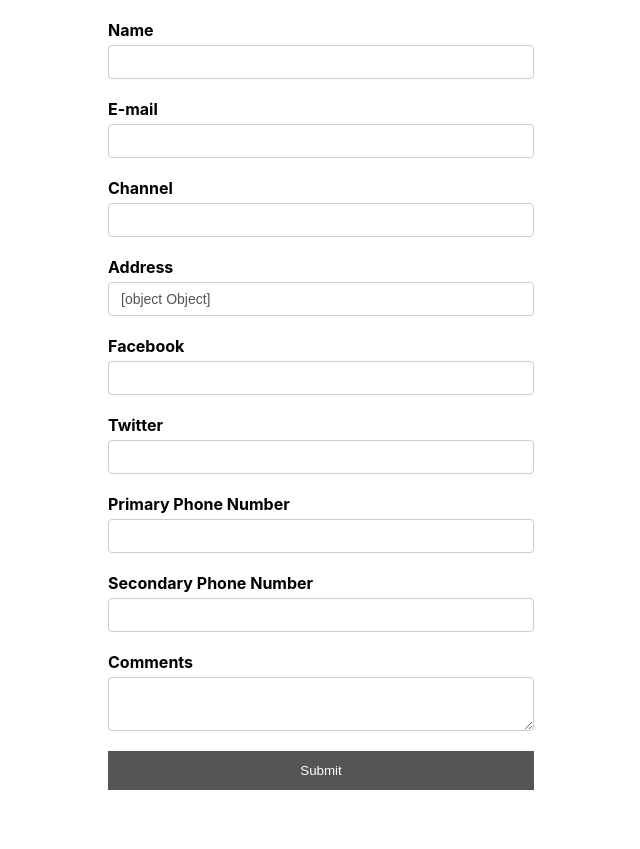
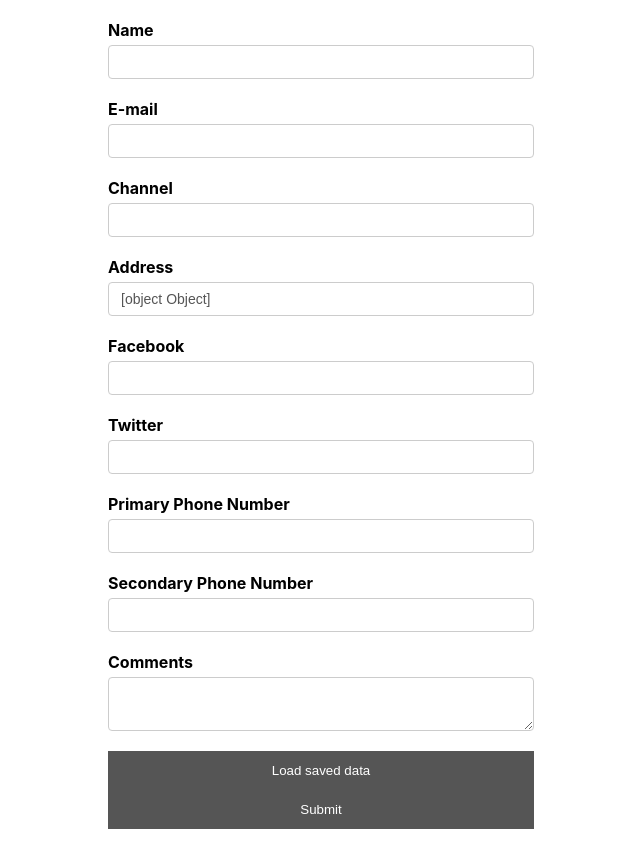
Before and after one commit to Haybuka/React-combo, a React (Create React App) app: page / in a window 1280 px wide. Shown: the whole page, without its empty margins (319-959 px from the left). Before the commit the page ends 810 px from the top, so only its background shows below. Built offline with nearby package versions, Linux system fonts and the light colour scheme.

Commit message:
Reset and loading form data

```diff
--- a/src/components/formik/YoutubeForm.js
+++ b/src/components/formik/YoutubeForm.js
@@ -1,8 +1,21 @@
-import React from "react";
+import React, { useState } from "react";
 import { Formik, Form, Field, ErrorMessage } from "formik";
 import * as Yup from "yup";
 import TextError from "./TextError";
 const YoutubeForm = () => {
+  const savedValues = {
+    name: "Paschal",
+    email: "p@p.com",
+    channel: "Youtubes",
+    comments: "I am legend.",
+    address: "",
+    social: {
+      facebook: "",
+      twitter: "",
+    },
+    phoneNumbers: ["", ""],
+  };
+  const [formValues,setFormValues] = useState('')
   const initialValues = {
     name: "",
     email: "",
@@ -15,6 +28,8 @@ const YoutubeForm = () => {
     },
     phoneNumbers: ["", ""],
   };
+
+
 
   const onSubmit = (values) => {
     console.log(values);
@@ -30,10 +45,11 @@ const YoutubeForm = () => {
 
   return (
     <Formik
-      initialValues={initialValues}
+      initialValues={formValues || initialValues}
       validationSchema={validationSchema}
       onSubmit={onSubmit}
       validateOnMount={true}
+      enableReinitialize
     >
       {(formik) => {
         console.log('in formik props', formik)
@@ -104,6 +120,7 @@ const YoutubeForm = () => {
               <Field as="textarea" type="text" id="comments" name="comments" />
               <ErrorMessage name="comments" />
             </div>
+            <button type="submit" onClick={() => setFormValues(savedValues)}>Load saved data</button>
             <button type="submit" disabled={!formik.isValid}>Submit</button>
           </Form>
         );
```
Also changed, not shown: 1 other file (tests, documents, lock files or other folders).
